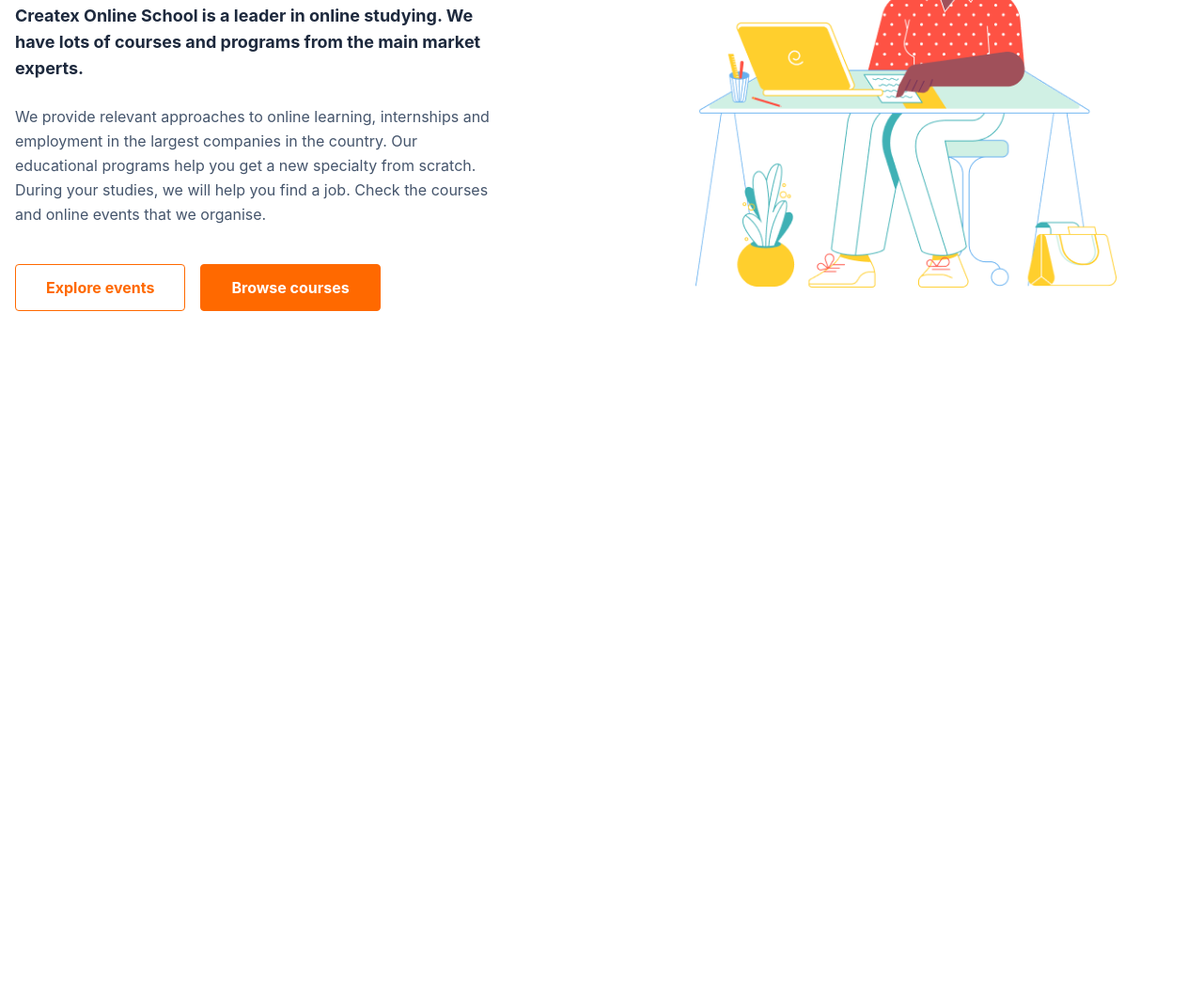
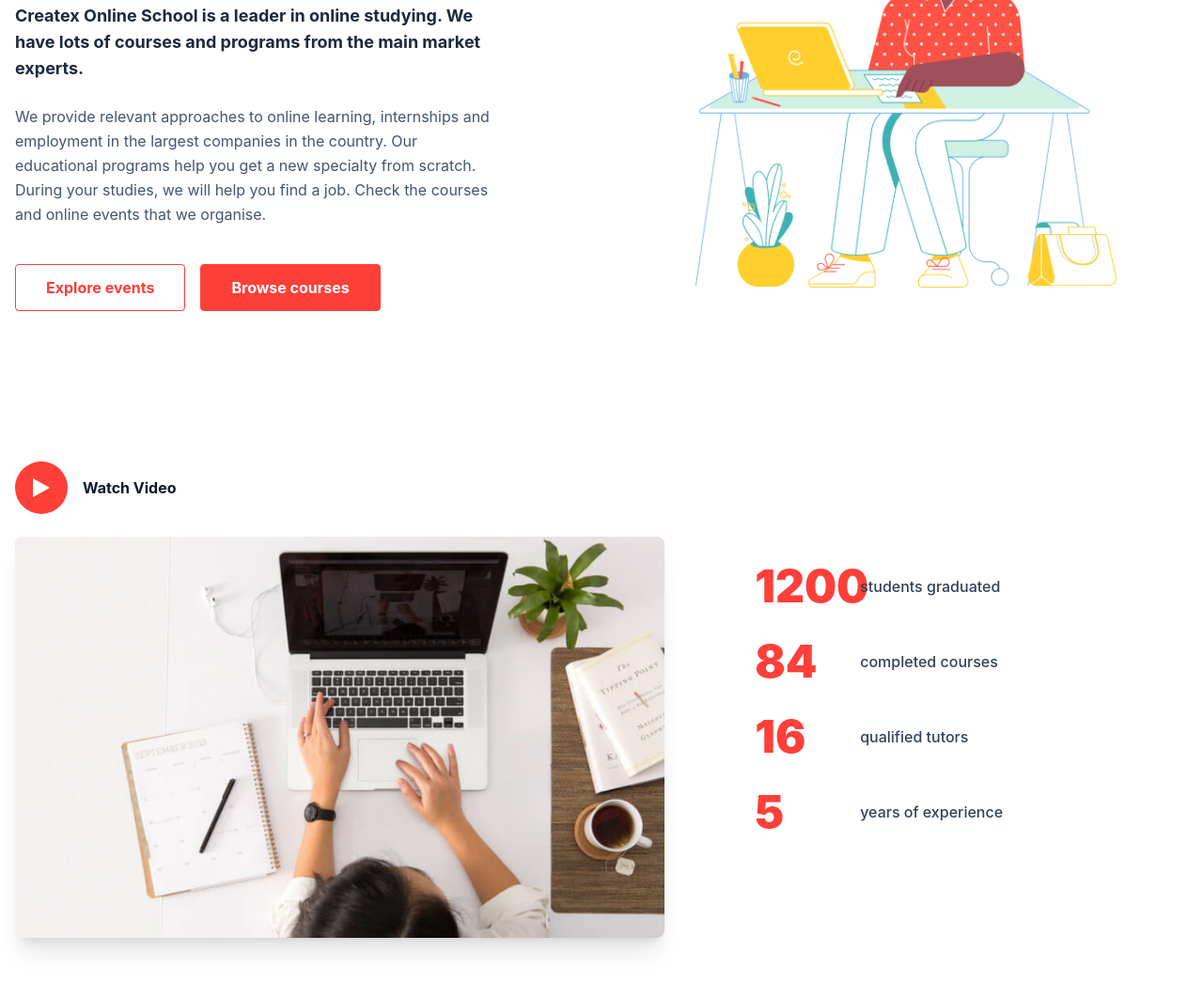
Before and after one commit to sino-Git379/GroupWork_HW, a website: page src/dilovar.html in a window 1280 px wide. Shown: the part 281-1343 px from the top of the page at 94% size. Before the commit the page ends 800 px from the top, so only its background shows below. Drawn offline with nearby package versions, Linux system fonts and the light colour scheme; files that its build step writes are made by us from their sources.

Commit message:
A.D add section1

```diff
--- a/src/dilovar.html
+++ b/src/dilovar.html
@@ -13,8 +13,7 @@
    <header class="bg-white py-4 max-w-[1300px] m-auto">
       <div class="container mx-auto flex items-center justify-between px-4">
          <div class="flex items-center">
-            <span class="text-2xl font-black tracking-tighter text-slate-900">CREATE<span
-                  class="text-orange-600">X</span></span>
+            <img src="../forimg/logo.png" alt="">
          </div>
          <nav class="hidden md:flex space-x-8 font-semibold text-slate-700">
             <a href="#" class="text-orange-600">About Us</a>
@@ -42,7 +41,6 @@
 
    <section class="bg-white py-16 md:py-24 max-w-[1300px] m-auto">
       <div class="container mx-auto px-4 flex flex-col md:flex-row items-center justify-between gap-12">
-
          <div class="md:w-1/2">
             <h3 class="text-sm font-bold uppercase tracking-widest text-slate-900 mb-2">
                About Us
@@ -50,7 +48,6 @@
             <h2 class="text-4xl md:text-5xl font-black text-slate-900 mb-8">
                Createx Online School
             </h2>
-
             <div class="space-y-6 text-slate-600 leading-relaxed max-w-lg">
                <p class="font-bold text-lg text-slate-800">
                   Createx Online School is a leader in online studying. We have lots of courses and programs from the
@@ -62,24 +59,63 @@
                   studies, we will help you find a job. Check the courses and online events that we organise.
                </p>
             </div>
-
             <div class="flex flex-wrap gap-4 mt-10">
                <button
-                  class="border border-orange-500 text-orange-500 px-8 py-3 rounded hover:bg-orange-500 hover:text-white transition font-bold">
+                  class="border border-[#ff3f3a] text-[#ff3f3a] px-8 py-3 rounded hover:bg-[#ff3f3a] hover:text-white transition font-bold">
                   Explore events
                </button>
-               <button class="bg-orange-500 border border-orange-500  text-white px-8 py-3 rounded hover:bg-white hover:border-orange-500 hover:text-orange-500 transition font-bold">
+               <button
+                  class="bg-[#ff3f3a] border border-[#ff3f3a]  text-white px-8 py-3 rounded hover:bg-white hover:border-[#ff3f3a] hover:text-[#ff3f3a] transition font-bold">
                   Browse courses
                </button>
             </div>
          </div>
-
          <div class="md:w-1/2 flex justify-center">
             <img src="../forimg/illustration.png" alt="" class="w-full h-auto max-w-md">
          </div>
-
       </div>
    </section>
+
+   <section class="bg-white py-16 max-w-[1300px] m-auto">
+      <div class="container mx-auto px-4">
+         <div class="flex flex-col lg:flex-row items-center gap-12 lg:gap-24">
+            <div class="relative w-full lg:w-3/5">
+               <div class="flex items-center space-x-4 mb-6 ">
+                  <div class="bg-[#ff3f3a] rounded-full p-4 text-white group-hover:scale-110 transition-transform">
+                     <svg xmlns="http://www.w3.org/2000/svg" class="h-6 w-6 fill-current" viewBox="0 0 24 24">
+                        <path d="M3 22v-20l18 10-18 10z" />
+                     </svg>
+                  </div>
+                  <span class="font-bold text-slate-900">Watch Video</span>
+               </div>
+               <div class="rounded-lg overflow-hidden shadow-xl">
+                  <img src="../forimg/image (19).png" alt="Video cover" class="w-full object-cover">
+               </div>
+            </div>
+            <div class="w-full lg:w-2/5 space-y-8">
+               <div class="flex items-center space-x-4">
+                  <span class="text-5xl font-black text-[#ff3f3a] w-24">1200</span>
+                  <span class="text-slate-700 font-medium">students graduated</span>
+               </div>
+               <div class="flex items-center space-x-4">
+                  <span class="text-5xl font-black text-[#ff3f3a] w-24">84</span>
+                  <span class="text-slate-700 font-medium">completed courses</span>
+               </div>
+               <div class="flex items-center space-x-4">
+                  <span class="text-5xl font-black text-[#ff3f3a] w-24">16</span>
+                  <span class="text-slate-700 font-medium">qualified tutors</span>
+               </div>
+               <div class="flex items-center space-x-4">
+                  <span class="text-5xl font-black text-[#ff3f3a] w-24">5</span>
+                  <span class="text-slate-700 font-medium">years of experience</span>
+               </div>
+            </div>
+         </div>
+      </div>
+   </section>
+
+
+
 </body>
 
 </html>
```
Also changed, not shown: forimg/image (19).png (added), forimg/logo.png (added).
